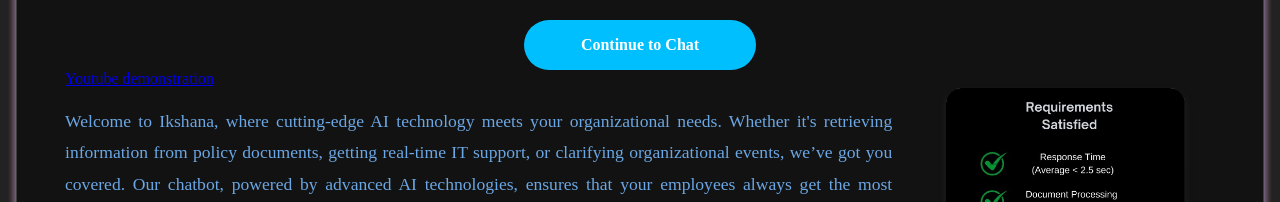
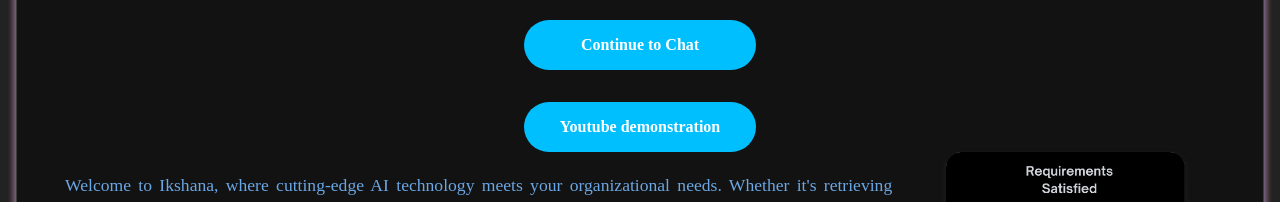
Before and after one commit to piyanshu1903/ikshana-007, a React (Create React App) app in the folder rag-chatbot/: page /about in a window 1280 px wide. Shown: the part 159-361 px from the top of the page. Built offline with nearby package versions, Linux system fonts and the light colour scheme; a web font is replaced by a local one.

Commit message:
Update about_us.js

```diff
--- a/rag-chatbot/src/pages/about_us.js
+++ b/rag-chatbot/src/pages/about_us.js
@@ -35,7 +35,7 @@
       <Link to="/home" className="continue-button">
         Continue to Chat
       </Link>
-    <a href="https://youtu.be/A0n4KXYNvCg?si=BYptQ7tnHqhOMDFW" target="_blank" rel="noopener noreferrer" className="Youtube-link">
+    <a href="https://youtu.be/A0n4KXYNvCg?si=BYptQ7tnHqhOMDFW" target="_blank" rel="noopener noreferrer" className="continue-button">
   Youtube demonstration
     </a>
       <div className="content-wrapper">
```
